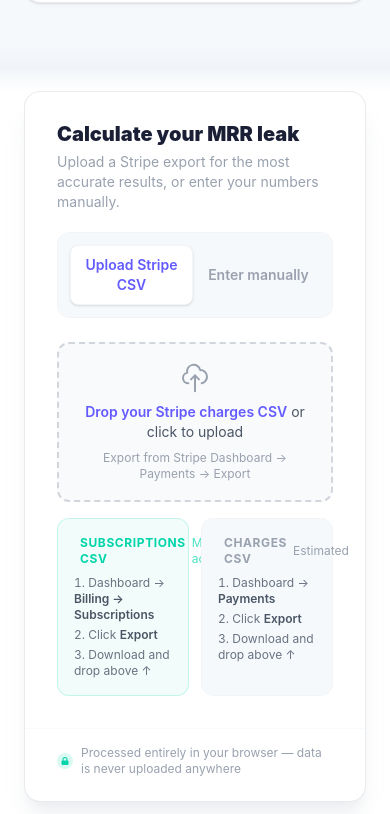
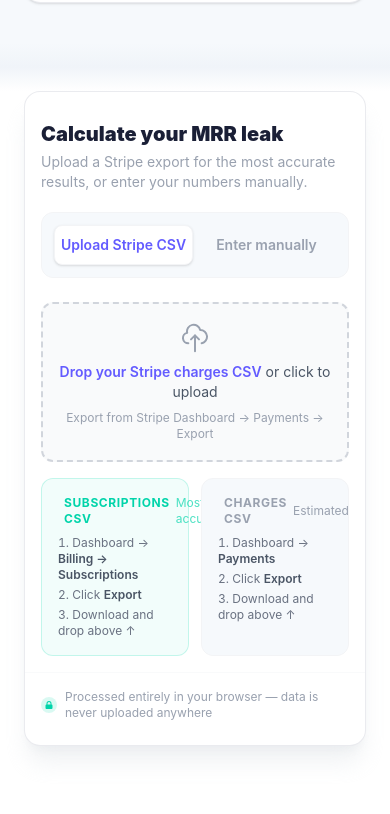
Before and after one commit to mehadave/stripe-churn-calculator, a Next.js app: page / in a window 390 px wide. Shown: the part 1690-2504 px from the top of the page. Built offline with nearby package versions, Linux system fonts and the light colour scheme.

Commit message:
Responsive fixes: reduce fixed px-8 padding, flex-wrap report header, remove whitespace-nowrap on subtext

```diff
--- a/app/page.tsx
+++ b/app/page.tsx
@@ -204,7 +204,7 @@ export default function HomePage() {
             ))}
           </p>
           <div className="flex justify-center mt-4">
-            <p className="text-gray-500 text-sm leading-relaxed sm:whitespace-nowrap">
+            <p className="text-gray-500 text-sm leading-relaxed">
               At this stage, every dollar of leaked MRR matters — but you shouldn&apos;t have to pay for tools just to understand what you&apos;re losing.
             </p>
           </div>
@@ -246,13 +246,13 @@ export default function HomePage() {
           className="bg-white rounded-2xl border border-gray-200/80 shadow-xl shadow-gray-200/60 overflow-hidden"
         >
           {/* Card header */}
-          <div className="px-8 pt-7 pb-0">
+          <div className="px-4 sm:px-8 pt-7 pb-0">
             <h2 className="text-[#1A1F36] font-black text-xl mb-1">Calculate your MRR leak</h2>
             <p className="text-gray-400 text-sm">Upload a Stripe export for the most accurate results, or enter your numbers manually.</p>
           </div>
 
           {/* Tabs */}
-          <div className="flex p-3 gap-1 mx-8 mt-5 bg-[#F6F9FC] rounded-xl border border-gray-100">
+          <div className="flex p-3 gap-1 mx-4 sm:mx-8 mt-5 bg-[#F6F9FC] rounded-xl border border-gray-100">
             {(['csv', 'manual'] as Tab[]).map(t => (
               <button
                 key={t}
@@ -273,7 +273,7 @@ export default function HomePage() {
             ))}
           </div>
 
-          <div className="p-8 pt-6">
+          <div className="p-4 sm:p-8 pt-6">
             <AnimatePresence mode="wait">
               <motion.div
                 key={tab}
@@ -319,7 +319,7 @@ export default function HomePage() {
             </AnimatePresence>
           </div>
 
-          <div className="px-8 pb-6 flex items-center gap-2 text-xs text-gray-400 border-t border-gray-50 pt-4">
+          <div className="px-4 sm:px-8 pb-6 flex items-center gap-2 text-xs text-gray-400 border-t border-gray-50 pt-4">
             <div className="w-4 h-4 rounded-full bg-[#00D4AA]/15 flex items-center justify-center flex-shrink-0">
               <svg className="w-2.5 h-2.5 text-[#00D4AA]" fill="currentColor" viewBox="0 0 20 20">
                 <path fillRule="evenodd" d="M5 9V7a5 5 0 0110 0v2a2 2 0 012 2v5a2 2 0 01-2 2H5a2 2 0 01-2-2v-5a2 2 0 012-2zm8-2v2H7V7a3 3 0 016 0z" clipRule="evenodd" />
--- a/components/LeakReport.tsx
+++ b/components/LeakReport.tsx
@@ -54,11 +54,11 @@ export default function LeakReport({ report }: LeakReportProps) {
         transition={{ duration: 0.5 }}
         className="rounded-2xl overflow-hidden shadow-xl shadow-gray-200/60 border border-gray-200/80"
       >
-        <div className="relative bg-[#0A2540] px-8 py-8 overflow-hidden">
+        <div className="relative bg-[#0A2540] px-4 sm:px-8 py-6 sm:py-8 overflow-hidden">
           <div className="absolute inset-0 bg-gradient-to-br from-[#635BFF]/10 via-transparent to-transparent" />
           <div className="absolute top-0 right-0 w-72 h-72 bg-[#FF4D4F]/10 rounded-full blur-3xl translate-x-1/3 -translate-y-1/2" />
 
-          <div className="relative flex items-start justify-between gap-4">
+          <div className="relative flex flex-wrap items-start justify-between gap-4">
             <div>
               <div className="flex items-center gap-2 mb-2">
                 <p className="text-gray-500 text-sm font-medium uppercase tracking-widest">You&apos;re leaking</p>
@@ -91,7 +91,7 @@ export default function LeakReport({ report }: LeakReportProps) {
           </div>
         </div>
 
-        <div className="px-8 py-3.5 bg-[#F6F9FC] border-t border-gray-100 flex items-center gap-1.5 text-sm text-gray-500">
+        <div className="px-4 sm:px-8 py-3.5 bg-[#F6F9FC] border-t border-gray-100 flex items-center gap-1.5 text-sm text-gray-500">
           <span className="font-semibold text-[#1A1F36]">{report.totalCustomers} customers</span>
           <span className="text-gray-300">·</span>
           <span className="font-semibold text-[#1A1F36]">{report.monthsInDataset} month{report.monthsInDataset !== 1 ? 's' : ''}</span>
```
